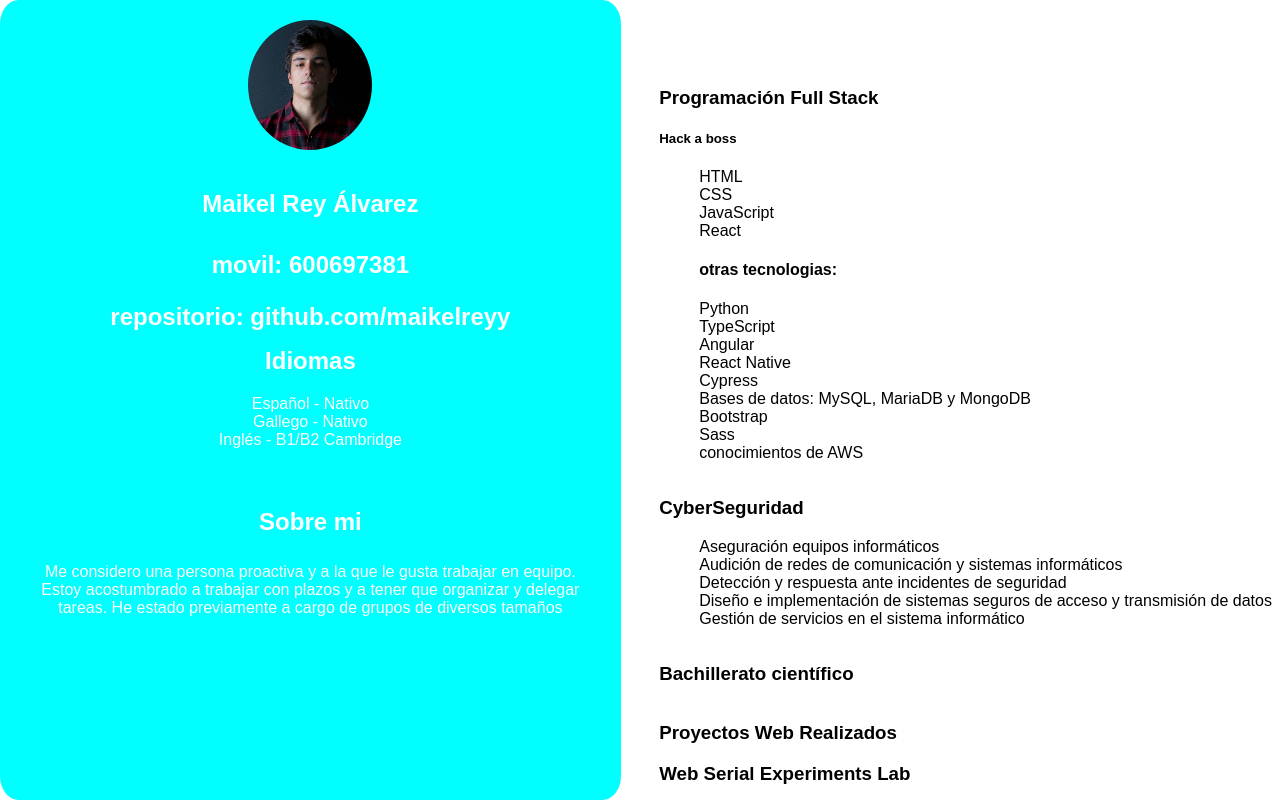
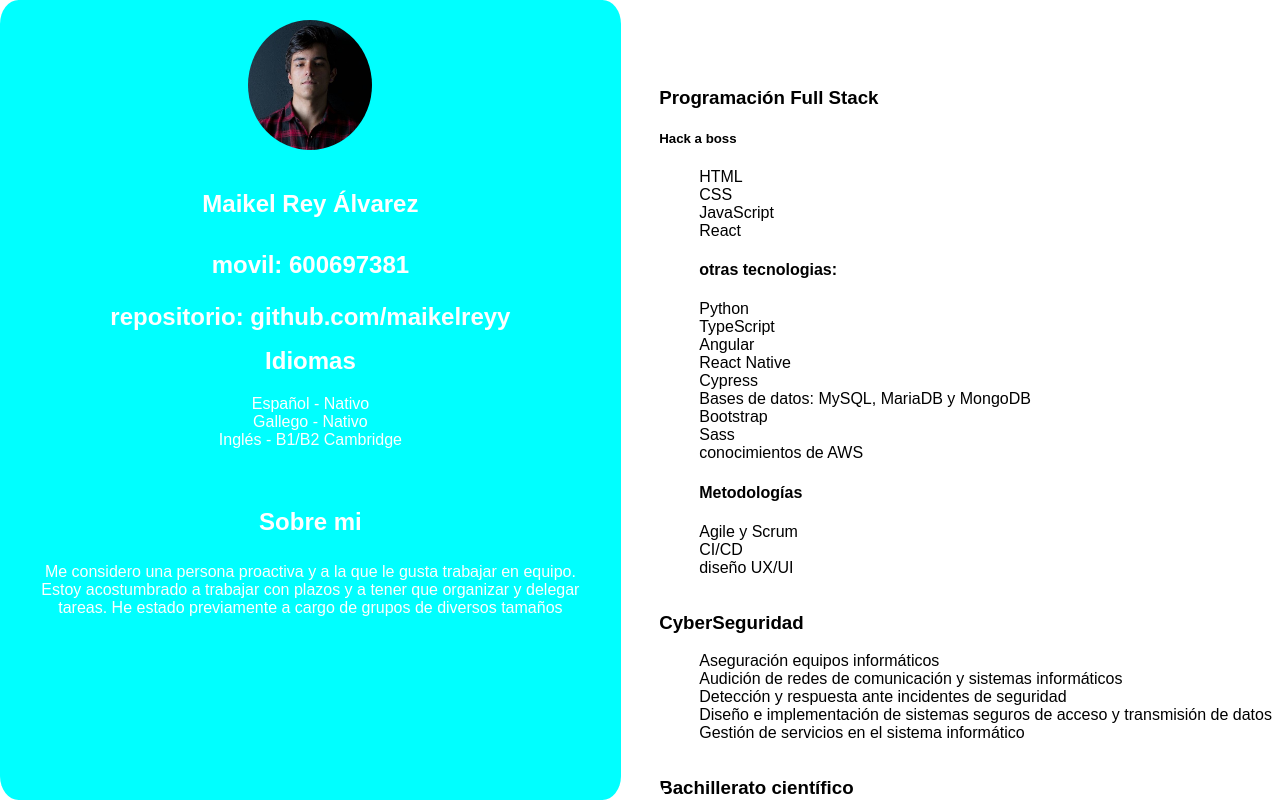
Before and after one commit to maikelreyy/HTML-CSS, a plain HTML site: page cv/index.html in a window 1280 px wide. Drawn offline with Linux system fonts and the light colour scheme.

Commit message:
Update index.html

```diff
--- a/cv/index.html
+++ b/cv/index.html
@@ -1,5 +1,3 @@
-
-
 <!DOCTYPE html>
 <html lang="en">
 <head>
@@ -63,6 +61,13 @@
                     <li>Sass</li>
                     <li>conocimientos de AWS</li>
                 </ul>
+                <ul>
+                    <h4>Metodologías</h4>
+                    <li>Agile y Scrum</li>
+                    <li>CI/CD</li>
+                    <li>diseño UX/UI</li>
+
+                </ul>
             </div>
             <div class="CyberSec">
                 <h3>CyberSeguridad</h3>
```
